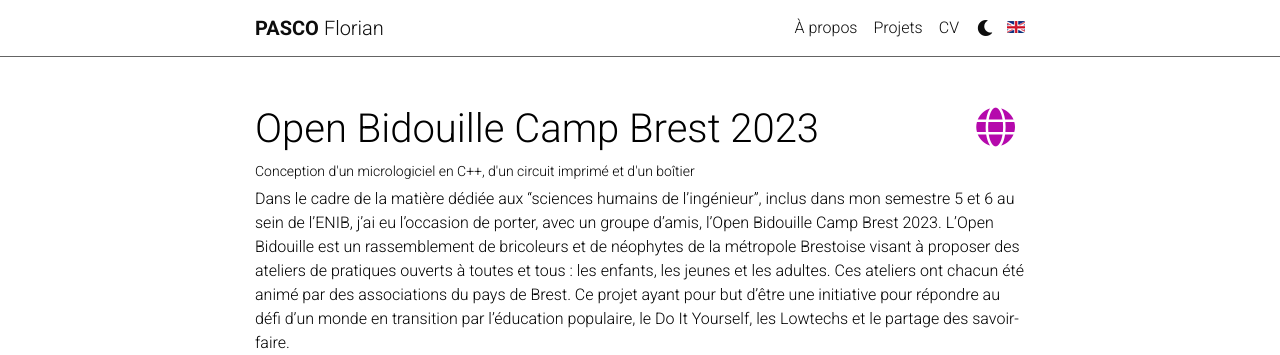
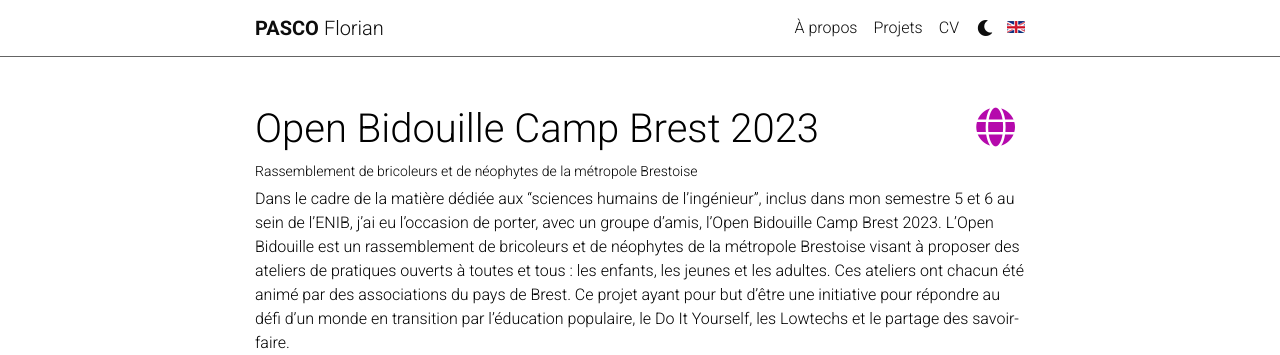
Before and after one commit to mpek29/mpek29.github.io, a Jekyll site: the page built from _projects/open_bidouille_camp_brest_2023.md, in a window 1280 px wide and 986 px high. Shown: the top 355 px of the window. Built offline with Jekyll 4.4.1, drawn with Linux system fonts in a browser that asks for light colours; full-size pictures stand in for the smaller copies a plugin makes; comment, search, counter and statistics services are not loaded; a style sheet for code colours, icons or effects is not loaded.

Commit message:
Update open_bidouille_camp_brest_2023.md

```diff
--- a/_projects/open_bidouille_camp_brest_2023.md
+++ b/_projects/open_bidouille_camp_brest_2023.md
@@ -1,7 +1,7 @@
 ---
 layout: page
 title: Open Bidouille Camp Brest 2023
-description: Conception d'un micrologiciel en C++, d'un circuit imprimé et d'un boîtier
+description: Rassemblement de bricoleurs et de néophytes de la métropole Brestoise
 img: assets/img/projects/open_bidouille_camp_brest_2023/main.jpg
 web: https://obcb.infini.fr/
 importance: 1
```
